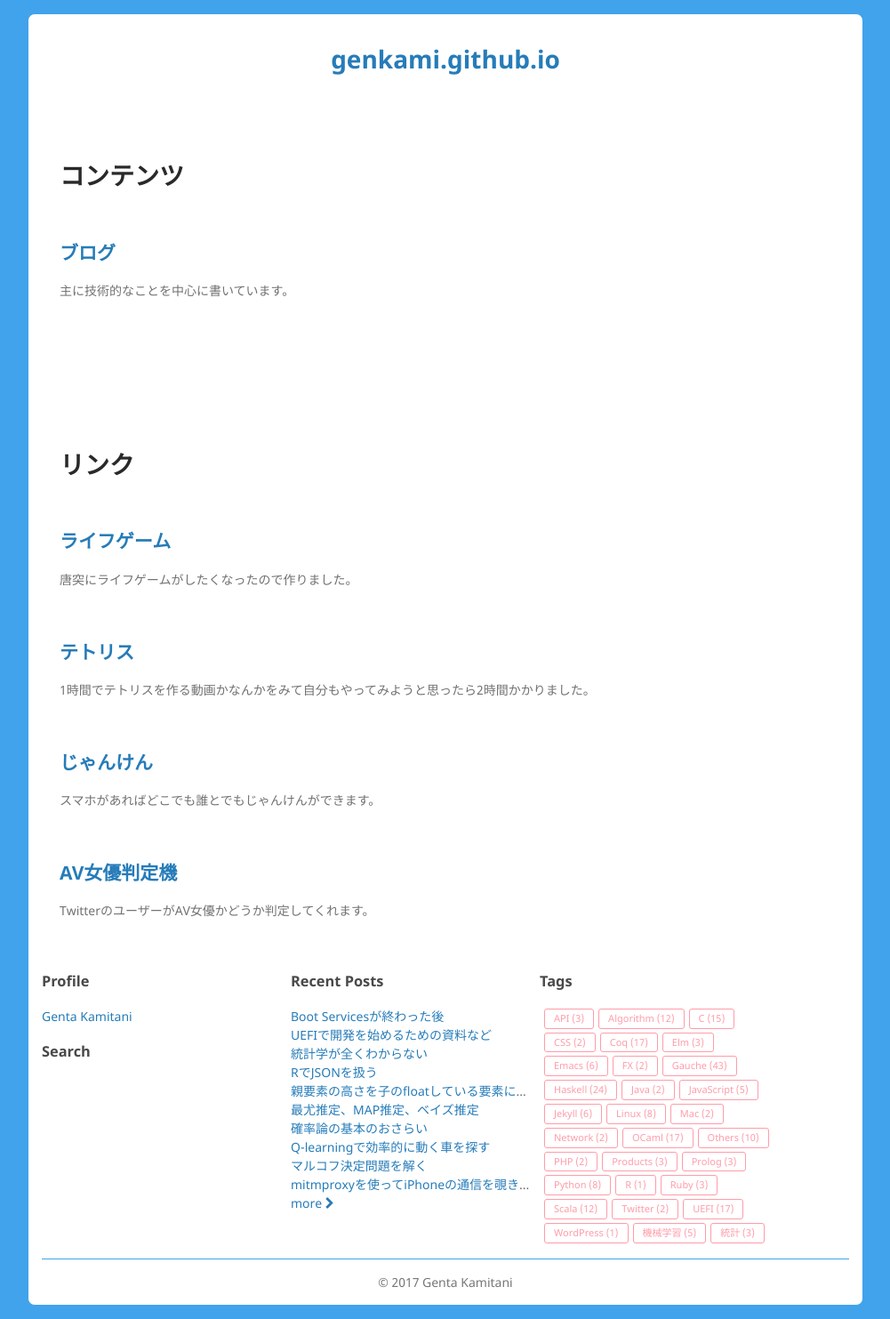
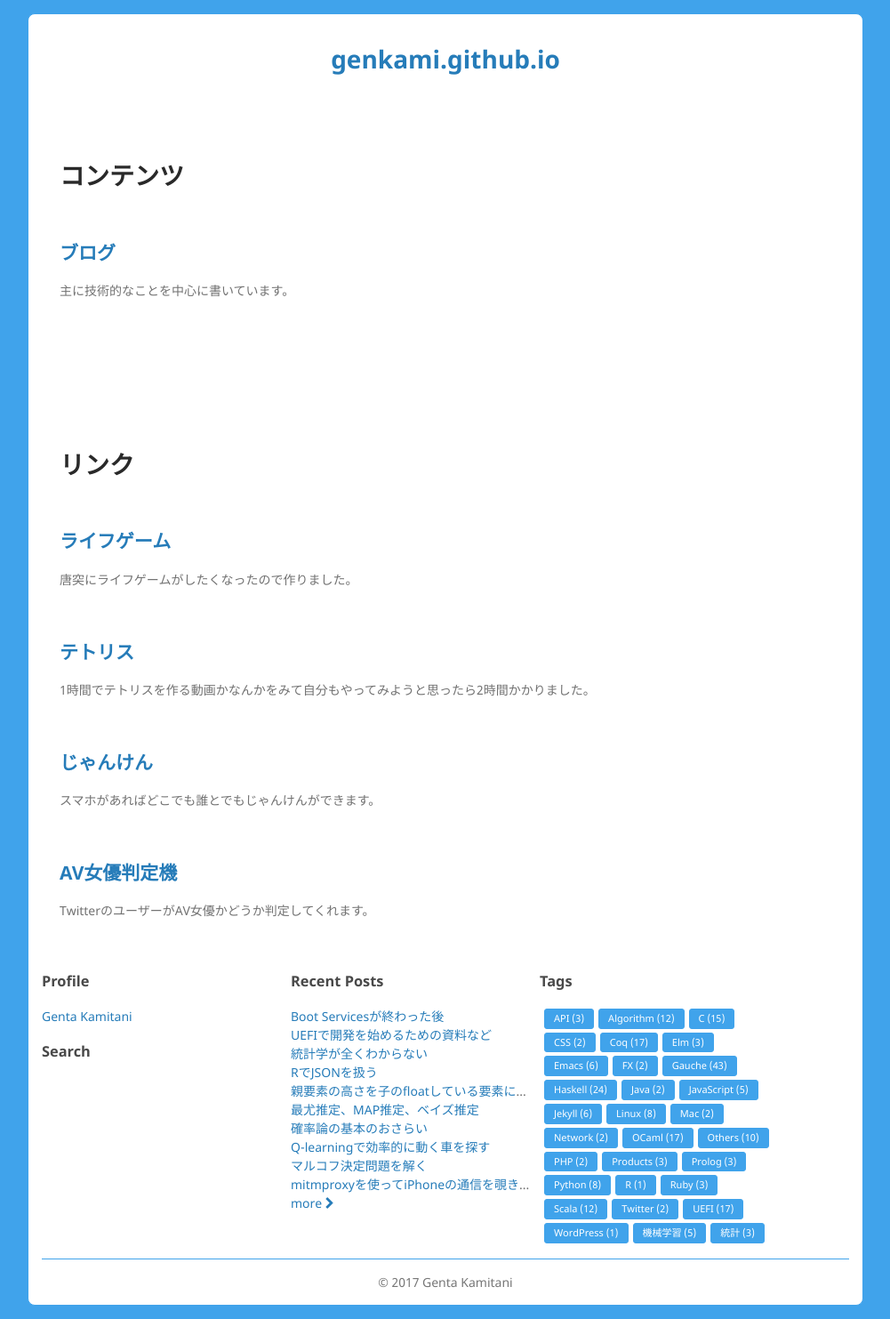
Before and after one commit to genkami/genkami.github.io, a Jekyll site: the page built from index.html, in a window 1280 px wide. Shown: the whole page at 89% size, without its empty margins (139-1140 px from the left). Built offline with Jekyll 4.4.1, drawn with Linux system fonts in a browser that asks for light colours; comment, search, counter and statistics services are not loaded.

Commit message:
タグを青くした。目立ちすぎ？

```diff
--- a/_sass/theme/pale.scss
+++ b/_sass/theme/pale.scss
@@ -14,11 +14,11 @@ $table-border-color: #e5e5e5;
 $code-background-color: #f8f8f8;
 $code-font-color: #333333;
 
-$tag-font-color: #ff9ca8;
+$tag-font-color: $inner-background-color;
 $tag-font-hover-color: $tag-font-color;
 $tag-font-active-color: $tag-font-color;
-$tag-background-color: $inner-background-color;
-$tag-border-color: $tag-font-color;
+$tag-background-color: $outer-background-color;
+$tag-border-color: $tag-background-color;
 
 $h1-color: #292929;
 $h2-color: #393939;
```
